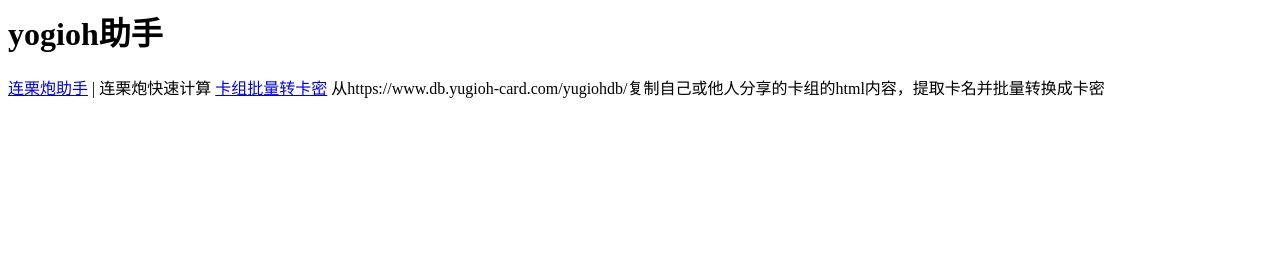
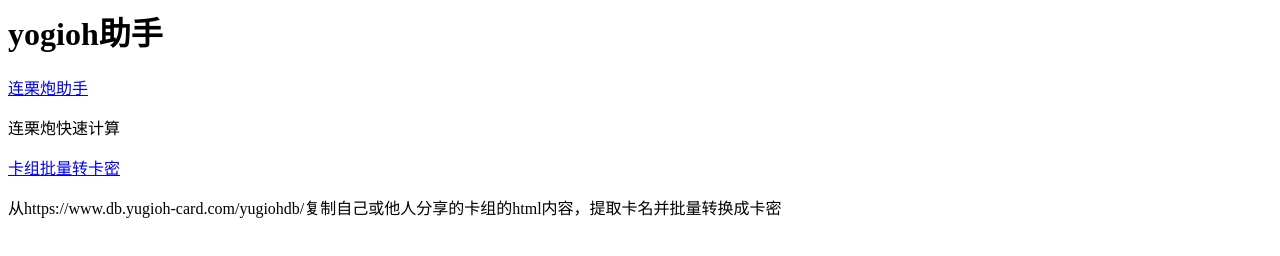
Before and after one commit to oashua/yogioh_tools, a plain HTML site: page index.html in a window 1280 px wide. Drawn offline with Linux system fonts and the light colour scheme.

Commit message:
update index

```diff
--- a/index.html
+++ b/index.html
@@ -1,7 +1,7 @@
 <h1>yogioh助手</h1>
 <div style="margin-bottom:16px;">
-    <a href="https://oashua.github.io/yogioh_tools/helper.html" target="_blank">连栗炮助手</a> |
-    连栗炮快速计算
+    <a href="https://oashua.github.io/yogioh_tools/helper.html" target="_blank">连栗炮助手</a>
+    <p>连栗炮快速计算</p>
     <a href="https://oashua.github.io/yogioh_tools/cardname2ydk.html" target="_blank">卡组批量转卡密</a>
-    从https://www.db.yugioh-card.com/yugiohdb/复制自己或他人分享的卡组的html内容，提取卡名并批量转换成卡密
+    <p>从https://www.db.yugioh-card.com/yugiohdb/复制自己或他人分享的卡组的html内容，提取卡名并批量转换成卡密</p>
 </div>
```
